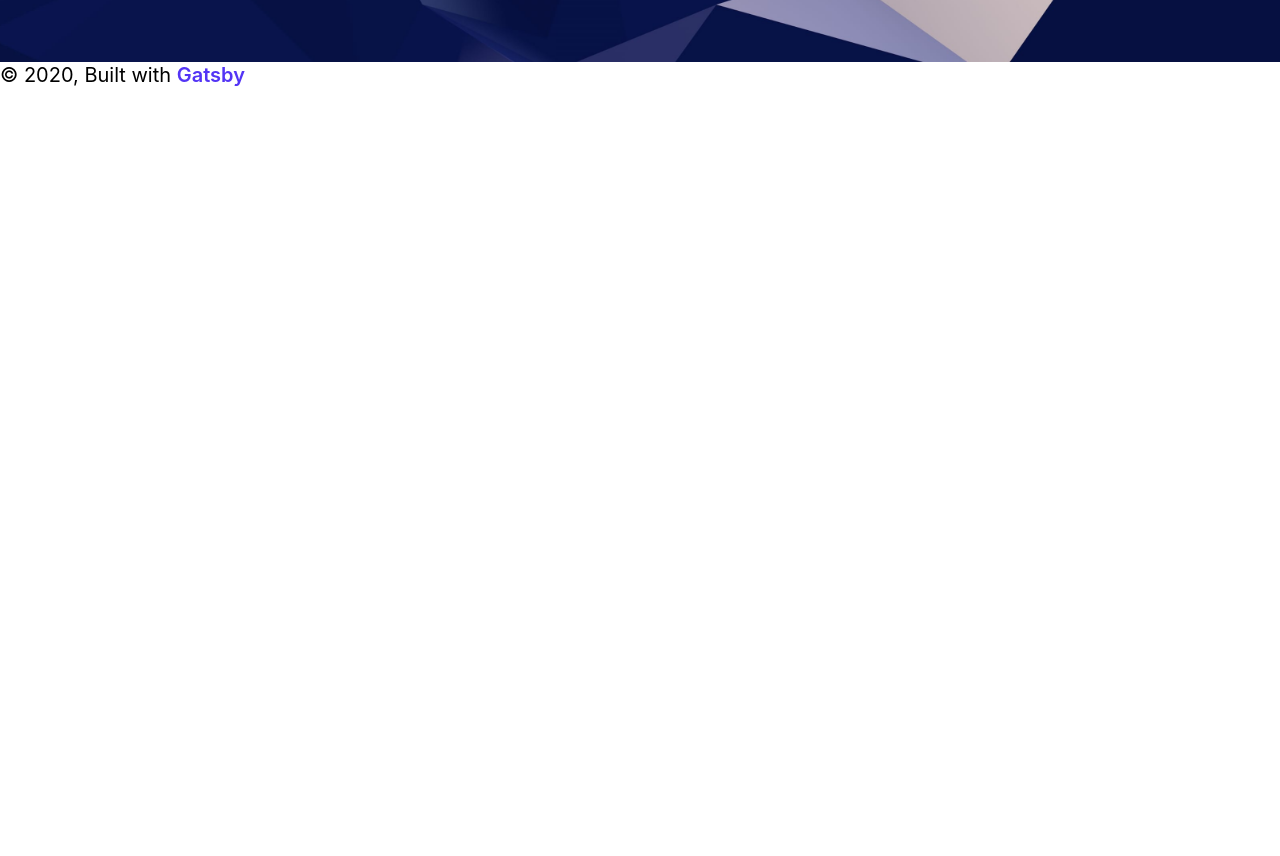
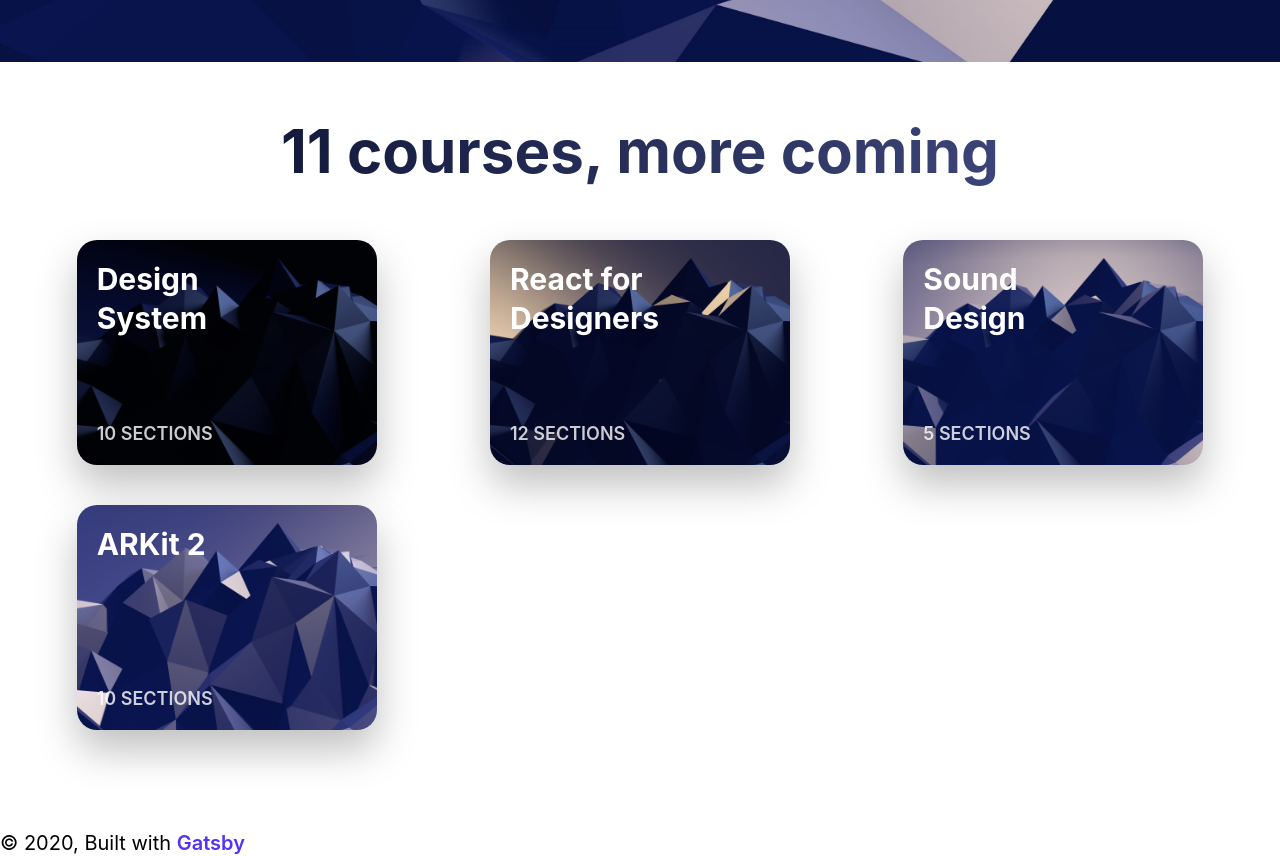
Before and after one commit to Marie-Carrere/design-code-app, a Gatsby site: page / in a window 1280 px wide. Shown: the part 858-1714 px from the top of the page. Before the commit the page ends 1105 px from the top, so only its background shows below. Built offline with nearby package versions, Linux system fonts and the light colour scheme; Gatsby itself is replaced by a stand-in of ours.

Commit message:
:sparkles: Add Cards component

```diff
--- a/gatsby-config.js
+++ b/gatsby-config.js
@@ -1,8 +1,8 @@
 module.exports = {
   siteMetadata: {
-    title: `Design+Code 3`,
-    description: `Kick off your next, great Gatsby project with this default starter. This barebones starter ships with the main Gatsby configuration files you might need.`,
-    author: `@gatsbyjs`,
+    title: `Design+Code - Learn to design and code React and Swift apps`,
+    description: ``,
+    author: ``,
   },
   plugins: [
     `gatsby-plugin-react-helmet`,
--- /dev/null
+++ b/src/components/Card.css
@@ -0,0 +1,45 @@
+.Card {
+  width: 300px;
+  height: 225px;
+  position: relative;
+  overflow: hidden;
+  border-radius: 20px;
+  box-shadow: 0 20px 40px rgba(0, 0, 0, .25);
+  display: grid;
+  grid-template-rows: repeat(2, 1fr);
+}
+
+.Card:hover {
+  transform: scale(1.1, 1.1);
+  transition: .8s cubic-bezier(.2, .8, .2, 1);
+  box-shadow: 0 30px 60px rgba(0, 0, 0, .5);
+}
+
+.Card:hover img {
+  transform: translateY(-20px);
+}
+
+.Card img {
+  position: absolute;
+  top: 0;
+  height: 110%;
+  z-index: -1;
+  transition: .8s cubic-bezier(.2, .8, .2, 1);
+
+}
+
+.Card h3 {
+  color: white;
+  font-size: 30px;
+  margin: 20px 0 0 20px;
+  width: 190px;
+}
+
+.Card p {
+  color: rgba(255, 255, 255, .8);
+  text-transform: uppercase;
+  font-weight: 600;
+  font-size: 18px;
+  align-self: end;
+  margin: 0 0 20px 20px;
+}
--- /dev/null
+++ b/src/components/Card.js
@@ -0,0 +1,12 @@
+import React from "react"
+import "./Card.css"
+
+const Card = ({ title, description, image }) => (
+  <div className="Card">
+    <img src={image} alt=""/>
+    <h3>{title}</h3>
+    <p>{description}</p>
+  </div>
+)
+
+export default Card
--- a/src/components/layout.css
+++ b/src/components/layout.css
@@ -105,3 +105,34 @@ a {
     grid-template-columns: repeat(3, 1fr);
   }
 }
+
+.Cards h2 {
+  margin: 50px 20px;
+  font-size: 60px;
+  text-align: center;
+  font-weight: 700;
+  background: linear-gradient(104deg, #050A27 0%, #4A548C 100%);
+  background-clip: text;
+  -webkit-background-clip: text;
+  -webkit-text-fill-color: transparent;
+}
+
+.CardGroup {
+  margin: 50px 40px 100px;
+  display: grid;
+  grid-template-columns: repeat(3, 1fr);
+  gap: 40px;
+  justify-items: center;
+}
+
+@media (max-width: 1060px) {
+  .CardGroup {
+    grid-template-columns: repeat(2, 1fr);
+  }
+}
+
+@media (max-width: 720px) {
+  .CardGroup {
+    grid-template-columns: repeat(1, 1fr);
+  }
+}
--- a/src/pages/index.js
+++ b/src/pages/index.js
@@ -3,6 +3,7 @@ import { Link } from "gatsby"
 
 import Layout from "../components/layout"
 import SEO from "../components/seo"
+import Card from '../components/Card'
 
 const IndexPage = () => (
   <Layout>
@@ -48,7 +49,32 @@ const IndexPage = () => (
           </path>
         </svg>
       </div>
+    </div>
+    <div className="Cards">
+      <h2>11 courses, more coming</h2>
+      <div className="CardGroup">
+        <Card
+          title="Design System"
+          description="10 sections"
+          image={require('../images/wallpaper.jpg')}
+        />
+        <Card
+          title="React for Designers"
+          description="12 sections"
+          image={require('../images/wallpaper2.jpg')}
+        />
+        <Card
+          title="Sound Design"
+          description="5 sections"
+          image={require('../images/wallpaper3.jpg')}
+        />
+        <Card
+          title="ARKit 2"
+          description="10 sections"
+          image={require('../images/wallpaper4.jpg')}
+        />
       </div>
+    </div>
   </Layout>
 )
 
```
